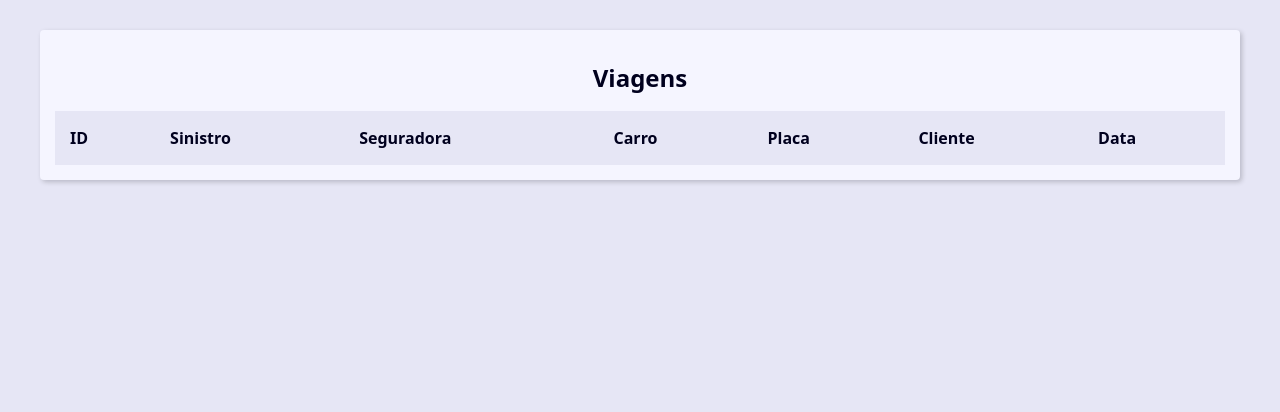
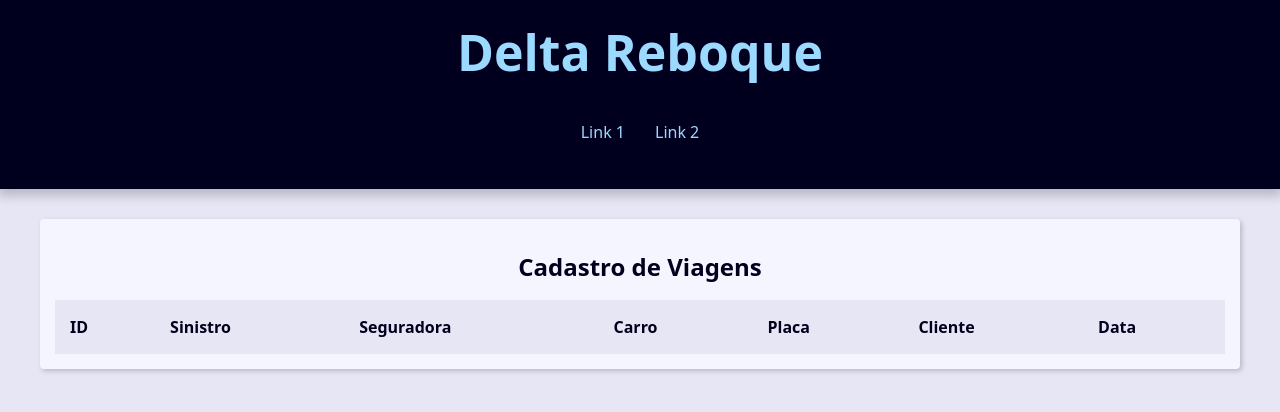
Before and after one commit to eriknathan/reboque-django, a Django app: page / in a window 1280 px wide. Shown: the top 412 px of the page. Run offline with Django 4.2, Linux system fonts and the light colour scheme; data that the repository does not hold is empty.

```diff
--- a/base_templates/global/base.html
+++ b/base_templates/global/base.html
@@ -1,13 +1,11 @@
-{% load static %}
 <!DOCTYPE html>
-<html lang="en">
+<html lang="pt-br">
 <head>
-	<meta charset="UTF-8">
-	<meta name="viewport" content="width=device-width, initial-scale=1.0">
-	<link rel="stylesheet" href="{% static 'global/css/style.css' %}">
-	<title>Delta Reboque</title>
+	{% include "global/partials/_head.html" %}
 </head>
 <body>
+	{% include "global/partials/_header.html" %}
+
 	<main class="content">
 		{% block content %}{% endblock content %}
 	</main>
--- /dev/null
+++ b/base_templates/global/partials/_head.html
@@ -0,0 +1,5 @@
+{% load static %}
+<meta charset="UTF-8">
+<meta name="viewport" content="width=device-width, initial-scale=1.0">
+<link rel="stylesheet" href="{% static 'global/css/style.css' %}">
+<title>{{ site_title }}Delta Reboque</title>
--- /dev/null
+++ b/base_templates/global/partials/_header.html
@@ -0,0 +1,24 @@
+<header class="header">
+	<h1 class="header-heading">
+		<a href="{% url 'viagens:index' %}" class="header-link">
+			Delta Reboque
+		</a>
+	</h1>
+
+	<nav class="menu">
+		<ul class="menu-list">
+			<li class="menu-item">
+				<a href="" class="menu-link">Link 1</a>
+			</li>
+			<li class="menu-item">
+				<a href="" class="menu-link">Link 2</a>
+			</li>
+		</ul>
+	</nav>
+
+	{% comment %} <div class="search">
+		<form action="{% url 'viagens:search' %}" method="GET">
+			<input type="text" class="search-input" placeholder="Pesquisar..." id="search" name="q">
+		</form>
+	</div> {% endcomment %}
+</header>
--- a/viagens/templates/viagens/index.html
+++ b/viagens/templates/viagens/index.html
@@ -4,7 +4,7 @@
 	<div class="responsive-table">
 		<table class="viagens-table">
 			<caption class="table-caption">
-				Viagens
+				Cadastro de Viagens
 			</caption>
 
 			<thead>
@@ -28,7 +28,9 @@
 							</a>
 						</td>
 						<td class="table-cel">
-							{{ viagem.sinistro }}
+							<a href="{% url 'viagens:viagem' viagem.id %}" class="table-link">
+								{{ viagem.sinistro }}
+							</a>
 						</td>
 						<td class="table-cel">
 							{{ viagem.seguradora.nome_seguradora }}
--- a/viagens/urls.py
+++ b/viagens/urls.py
@@ -6,5 +6,6 @@ app_name = 'viagens'
 
 urlpatterns = [
     path("<int:viagem_id>/", views.viagem, name='viagem'),
+    path("search/", views.search, name='searchtá jogando'),
     path("", views.index, name='index'),
 ]
--- a/viagens/views/viagem_views.py
+++ b/viagens/views/viagem_views.py
@@ -1,5 +1,5 @@
 from django.http import Http404
-from django.shortcuts import get_object_or_404, render
+from django.shortcuts import get_object_or_404, redirect, render
 
 from viagens.models import Viagem
 
@@ -11,6 +11,29 @@ def index(request):
 
     context = {
         'viagens': viagens,
+        'site_title': 'Viagens - '
+    }
+    return render(
+        request,
+        'viagens/index.html',
+        context
+    )
+
+
+def search(request):
+    search_value = request.GET.get('q', '').strip()
+
+    if search_value == '':
+        return redirect('viagens:index')
+
+    viagens = Viagem.objects \
+        .all() \
+        .filter() \
+        .order_by('-id')
+
+    context = {
+        'viagens': viagens,
+        'site_title': 'Viagens - '
     }
     return render(
         request,
@@ -25,6 +48,7 @@ def viagem(request, viagem_id):
 
     context = {
         'viagens': single_viagem,
+        'site_title': f'{single_viagem.sinistro} - '
     }
     return render(
         request,
```
Also changed, not shown: viagens/templates/viagens/viagem.html (+17 -13 lines).
